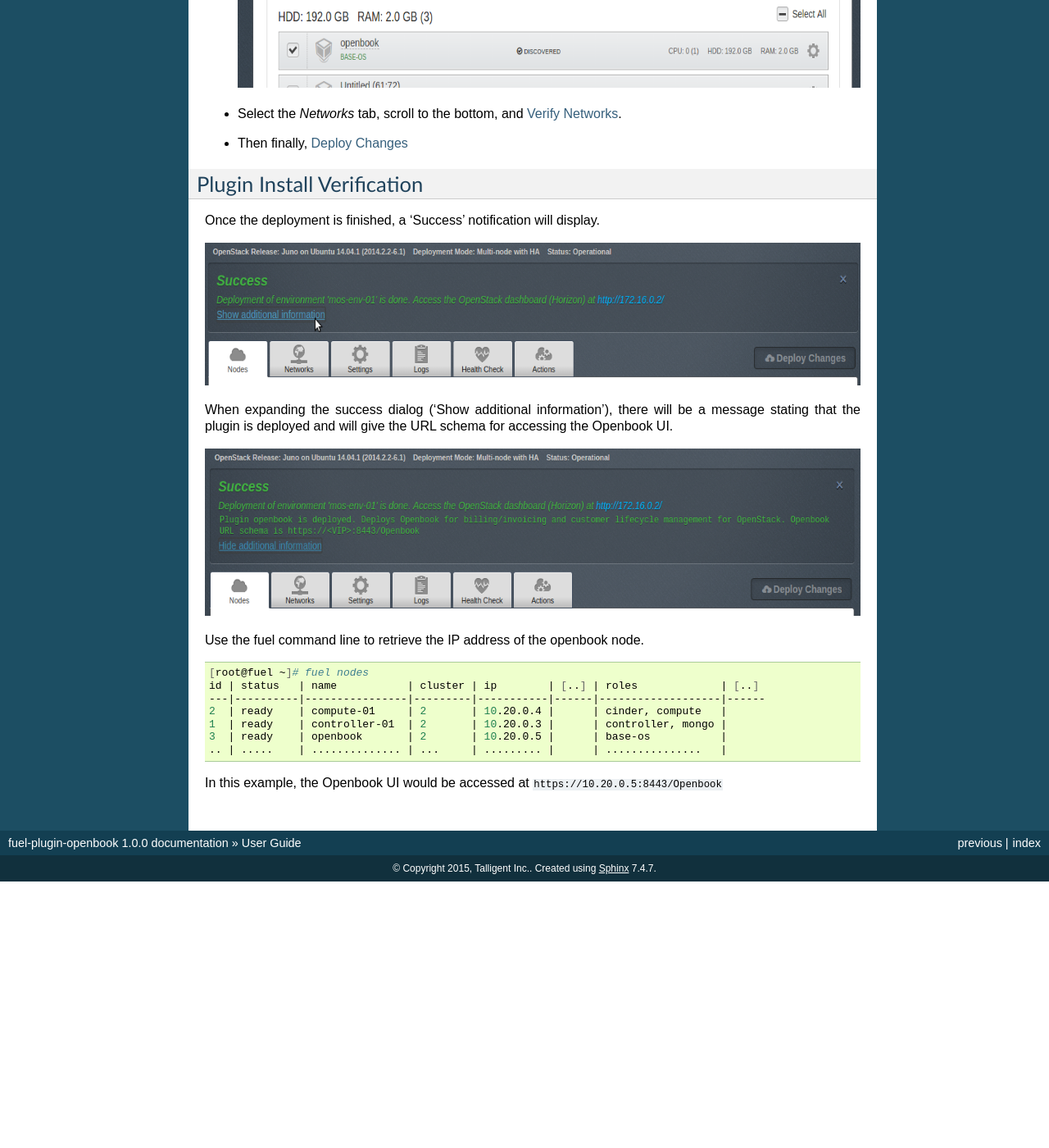
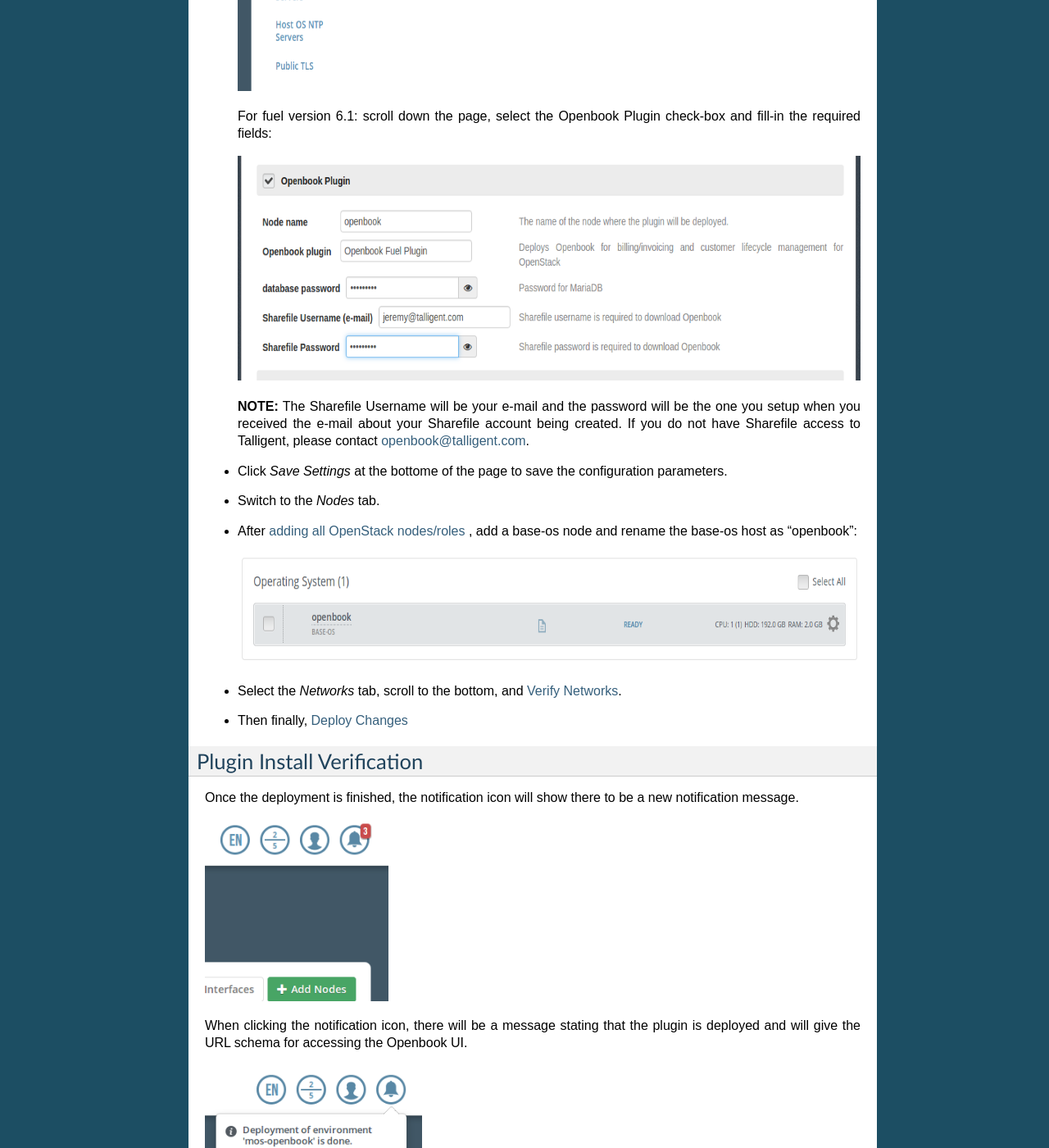
Before and after one commit to openstack-archive/fuel-plugin-openbook, a Sphinx documentation site: the page built from doc/source/guide.rst, in a window 1280 px wide and 1400 px high, scrolled down 1546 px. Shown: the whole window at 82% size. Built offline with Sphinx 7.4.7, drawn with Linux system fonts in a browser that asks for light colours; before the commit the page ends 2621 px from its top, so only the background shows below that; some of the changed text lies outside the part shown.

Commit message:
Revert "branched off for 6.1; removed all 7.0-related material"
This reverts commit 0c34711b0e8bf579da1517953487250b6dc8b76a.

Change-Id: Iffbcac739ce0ddeb6ec23cc493cee6c1b2d183b0

```diff
--- a/doc/source/guide.rst
+++ b/doc/source/guide.rst
@@ -7,7 +7,7 @@
 `Contact Talligent <mailto:openbook@talligent.com>`_ to get access to the
 Talligent Sharefile account for downloading Openbook and the Openbook User Guide.
 
-#. `Create a new environment <https://docs.mirantis.com/openstack/fuel/fuel-6.1/user-guide.html#launch-wizard-to-create-new-environment>`_
+#. `Create a new environment <https://docs.mirantis.com/openstack/fuel/fuel-7.0/user-guide.html#launch-wizard-to-create-new-environment>`_
    with the Fuel UI wizard.  At the moment only the Ubuntu distribution is supported.
 
   * When stepping through the 'new OpenStack environment' wizard, be sure to enable
@@ -20,7 +20,17 @@
 
 - Click on the Settings tab of the Fuel web UI.
 
-  Scroll down the page, select the Openbook Plugin check-box and fill-in the required fields:
+  For fuel version 7.0: select the "Openbook Plugin" tab, enable
+  the plugin by clicking on the “Openbook Plugin” checkbox and
+  fill-in the required fields:
+
+  .. image:: _static/plugin-openbook-config_s.png
+     :alt: A screenshot of the Openbook Plugin settings UI for 7.0
+     :scale: 90%
+
+
+  For fuel version 6.1: scroll down the page, select the Openbook Plugin
+  check-box and fill-in the required fields:
 
   .. image:: _static/plugin-openbook-config-61.png
      :alt: A screenshot of the Openbook Plugin settings UI for 6.1
@@ -36,31 +46,31 @@
 
 - Switch to the *Nodes* tab.
 
-- After `adding all OpenStack nodes/roles <https://docs.mirantis.com/openstack/fuel/fuel-6.1/user-guide.html#add-nodes-ug>`_
-  , add an Operating System (base-os) node and rename the base-os host as "openbook":
+- After `adding all OpenStack nodes/roles <https://docs.mirantis.com/openstack/fuel/fuel-7.0/user-guide.html#add-nodes-ug>`_
+  , add a base-os node and rename the base-os host as "openbook":
 
-  .. image:: _static/select-os-openbook.png
+  .. image:: _static/openbook-node.png
      :alt: A screenshot of the Openbook host name
      :scale: 90%
 
-- Select the *Networks* tab, scroll to the bottom, and `Verify Networks <https://docs.mirantis.com/openstack/fuel/fuel-6.1/user-guide.html#verify-networks>`_.
+- Select the *Networks* tab, scroll to the bottom, and `Verify Networks <https://docs.mirantis.com/openstack/fuel/fuel-7.0/user-guide.html#verify-networks>`_.
 
-- Then finally, `Deploy Changes <https://docs.mirantis.com/openstack/fuel/fuel-6.1/user-guide.html#deploy-changes>`_
+- Then finally, `Deploy Changes <https://docs.mirantis.com/openstack/fuel/fuel-7.0/user-guide.html#deploy-changes>`_
 
 Plugin Install Verification
 +++++++++++++++++++++++++++
 
-Once the deployment is finished, a 'Success' notification will display.
+Once the deployment is finished, the notification icon will show there to be a new notification message.
 
-.. image:: _static/deployment-success.png
-   :alt: A screenshot of the notification message
+.. image:: _static/deploy-finished-notification.png
+   :alt: A screenshot of the notification icon with a message count
    :scale: 90%
 
-When expanding the success dialog ('Show additional information'), there will be a message stating that the plugin is deployed and
+When clicking the notification icon, there will be a message stating that the plugin is deployed and
 will give the URL schema for accessing the Openbook UI.
 
-.. image:: _static/deployment-success-full.png
-   :alt: A screenshot of the full notification message
+.. image:: _static/deployment-finished.png
+   :alt: A screenshot of the "deployment finished" notification message
    :scale: 90%
 
 Use the fuel command line to retrieve the IP address of the openbook node.
@@ -68,11 +78,11 @@
 .. code:: bash
 
     [root@fuel ~]# fuel nodes
-    id | status   | name           | cluster | ip        | [..] | roles             | [..]
-    ---|----------|----------------|---------|-----------|------|-------------------|------
-    2  | ready    | compute-01     | 2       | 10.20.0.4 |      | cinder, compute   |
-    1  | ready    | controller-01  | 2       | 10.20.0.3 |      | controller, mongo |
-    3  | ready    | openbook       | 2       | 10.20.0.5 |      | base-os           |
-    .. | .....    | .............. | ...     | ......... |      | ...............   |
+    id | status   | name             | cluster | ip        | [..] | roles             | [..]
+    ---|----------|------------------|---------|-----------|------|-------------------|------
+    2  | ready    | Untitled (84:d2) | 2       | 10.20.0.4 |      | cinder, compute   |
+    1  | ready    | Untitled (54:19) | 2       | 10.20.0.3 |      | controller, mongo |
+    3  | ready    | openbook         | 2       | 10.20.0.5 |      | base-os           |
+    .. | .....    | ................ | ...     | ......... |      | ...............   |
 
 In this example, the Openbook UI would be accessed at ``https://10.20.0.5:8443/Openbook``
```
Also changed, not shown: README.md (+9 -45 lines), doc/source/installation.rst (+8 -9 lines), metadata.yaml (+6 -1 lines), doc/source/_static/ceilometer-select_s.png, doc/source/_static/deployment-success-full.png (deleted), doc/source/_static/deployment-success.png (deleted), doc/source/_static/plugin-openbook-config-61.png, doc/source/_static/select-os-openbook.png (deleted), 1 other file.
